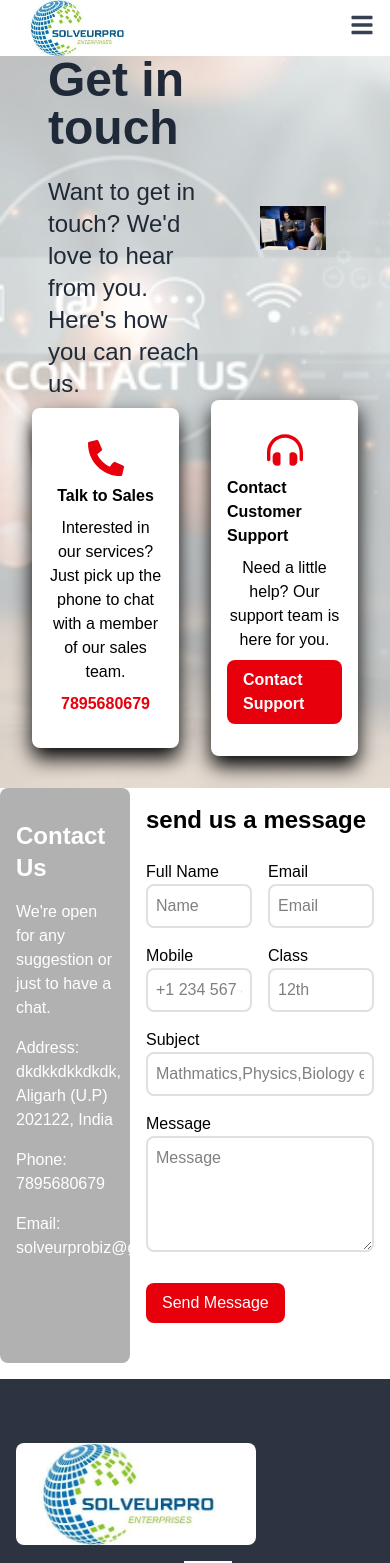
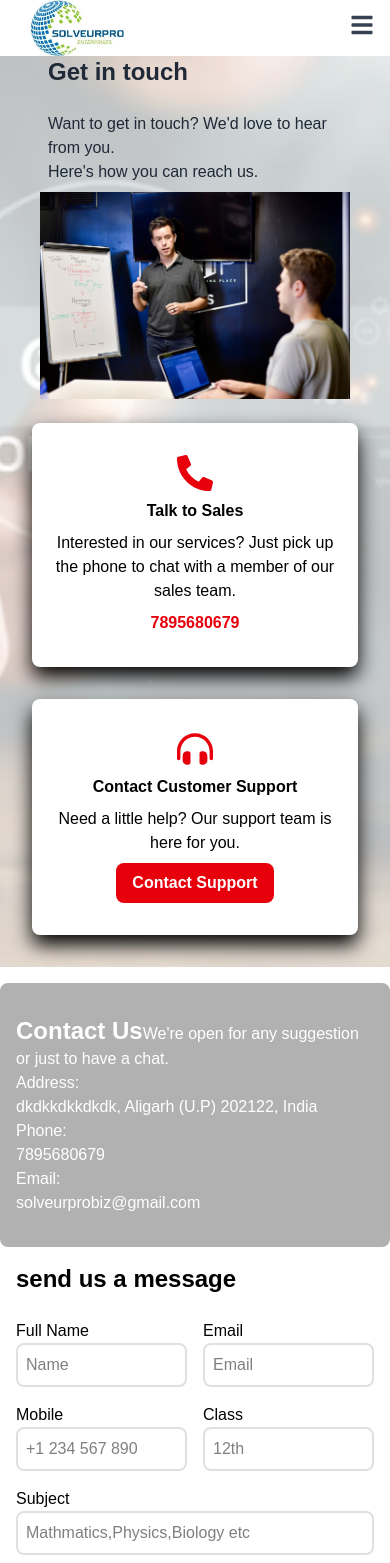
Before and after one commit to solveurpro-enterprises/solveurpro-frontend, a React (Vite) app: page /contact in a window 390 px wide. Shown: the top 1563 px of the page. Built offline with nearby package versions, Linux system fonts and the light colour scheme; a web font is replaced by a local one.

Commit message:
contact page responsive added

```diff
--- a/src/App.jsx
+++ b/src/App.jsx
@@ -10,6 +10,7 @@ import { Route, Routes } from 'react-router-dom'
 import Home from './pages/Home'
 import Footer from './components/common/Footer';
 import Contact from './pages/Contact';
+import ErrorPage from './pages/ErrorPage';
 
 function App() {
 
@@ -19,6 +20,7 @@ function App() {
     <Routes>
       <Route path='/' element={<Home/>}/>
       <Route path='/contact' element={<Contact/>}/>
+      <Route path='/*' element={<ErrorPage/>}/>
     </Routes>
     <Footer/>
     </div>
--- a/src/pages/Contact.jsx
+++ b/src/pages/Contact.jsx
@@ -8,18 +8,18 @@ const Contact = () => {
   return (
     <div className="mt-14 mx-auto relative min-h-screen">
       <div className="relative px-8 ">
-        <div className="flex max-w-7xl mx-auto items-center ">
-          <div className="w-3/5 text-[#1F2937] px-4 flex flex-col items-start ">
-            <h1 className="text-5xl  font-extrabold mb-6">Get in touch</h1>
-            <h2 className="text-2xl">
+        <div className="flex max-w-7xl mx-auto my-4 items-center flex-col lg:flex-row ">
+          <div className=" text-[#1F2937] px-4 flex flex-col items-start w-full lg:w-3/5  ">
+            <h1 className="text-2xl  font-extrabold mb-6">Get in touch</h1>
+            <h2 className="md:text-2xl">
               Want to get in touch? We'd love to hear from you.
             </h2>
-            <h2 className="text-2xl">Here's how you can reach us.</h2>
+            <h2 className="md:text-2xl">Here's how you can reach us.</h2>
           </div>
-          <img src={img} alt="" className="w-2/5 p-8" />
+          <img src={img} alt="" className="w-full p-2 md:p-4 lg:w-2/5 lg:p-8" />
         </div>
 
-        <div className=" max-w-7xl mx-auto grid grid-cols-2 gap-8 text-black items-center justify-center h-fit pb-8">
+        <div className=" max-w-7xl mx-auto grid grid-cols-1 gap-8 text-black items-center justify-center h-fit pb-8 md:grid-cols-2 ">
           <div className="shadow-[0px_10px_20px_rgba(0,0,0,1)] px-4 py-8 flex flex-col gap-2 items-center justify-center h-fit rounded-lg bg-white">
             <FaPhone className="text-4xl text-red-600 rotate-90" />
             <h3 className="  font-bold">Talk to Sales</h3>
@@ -49,8 +49,8 @@ const Contact = () => {
       </div>
 
       {/* form */}
-      <div className="grid grid-cols-3 mb-4">
-        <div className="bg-[#B1B1B1] flex flex-col gap-4 text-white px-4 py-8 rounded-lg">
+      <div className="grid grid-cols-5 mb-4 max-w-7xl mx-auto my-4">
+        <div className="bg-[#B1B1B1] gap-4 text-white px-4 py-8 rounded-lg w-full col-span-5 md:col-span-2">
             <span className="text-2xl font-bold">Contact Us</span>
             <span>We're open for any suggestion or just to have a chat.</span>
 
@@ -67,7 +67,7 @@ const Contact = () => {
             <span>solveurprobiz@gmail.com</span>
             </div>
         </div>
-        <form action="" className="bg-white text-black col-span-2 p-4 gap-4 mb-6">
+        <form action="" className="bg-white text-black p-4 gap-4 mb-6 col-span-5 md:col-span-3">
           <h1 className=" font-bold text-2xl text-black mb-6">send us a message</h1>
           <div className="grid grid-cols-2 gap-4">
             <label htmlFor="fullname">Full Name <br/>
--- /dev/null
+++ b/src/pages/ErrorPage.jsx
@@ -0,0 +1,24 @@
+import React from 'react';
+import { Link } from 'react-router-dom';
+
+const ErrorPage = () => {
+  return (
+    <div className="min-h-screen flex flex-col items-center justify-center bg-gray-100">
+      <div className="max-w-md w-full bg-white p-8 rounded-lg shadow-lg text-center">
+        <h1 className="text-6xl font-bold text-red-600 mb-4">404</h1>
+        <h2 className="text-2xl font-semibold text-gray-800 mb-4">Oops! Page Not Found</h2>
+        <p className="text-gray-600 mb-6">
+          The page you are looking for might have been removed, had its name changed, or is temporarily unavailable.
+        </p>
+        <Link
+          to="/"
+          className="inline-block px-6 py-2 bg-blue-600 text-white font-semibold rounded-lg hover:bg-blue-700 transition duration-300"
+        >
+          Go to Homepage
+        </Link>
+      </div>
+    </div>
+  );
+};
+
+export default ErrorPage;
```
